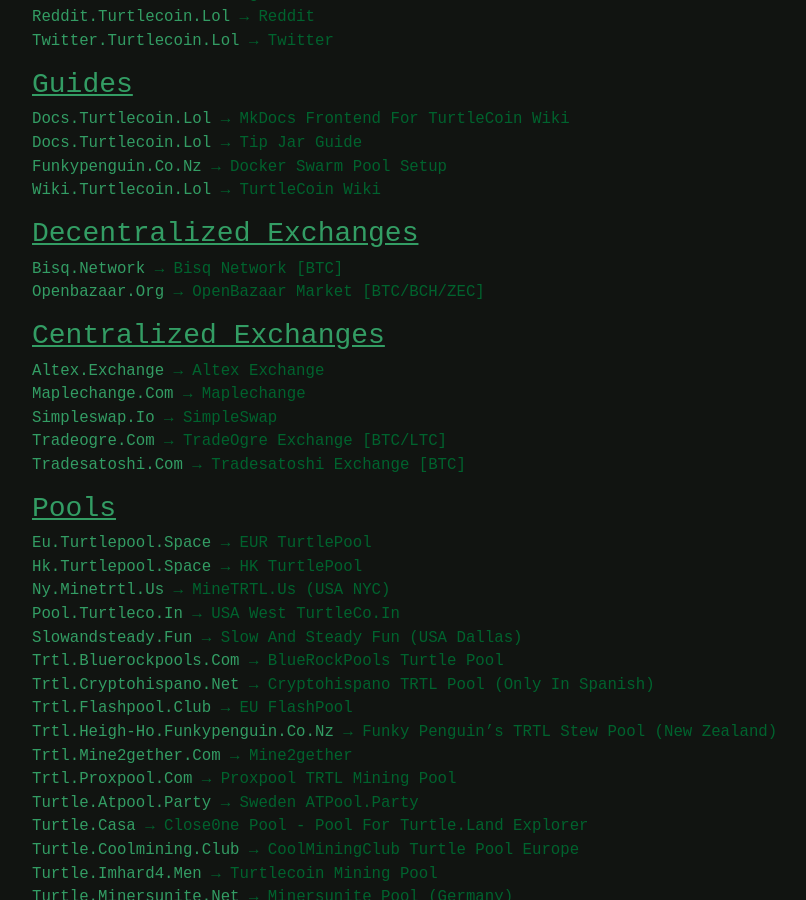
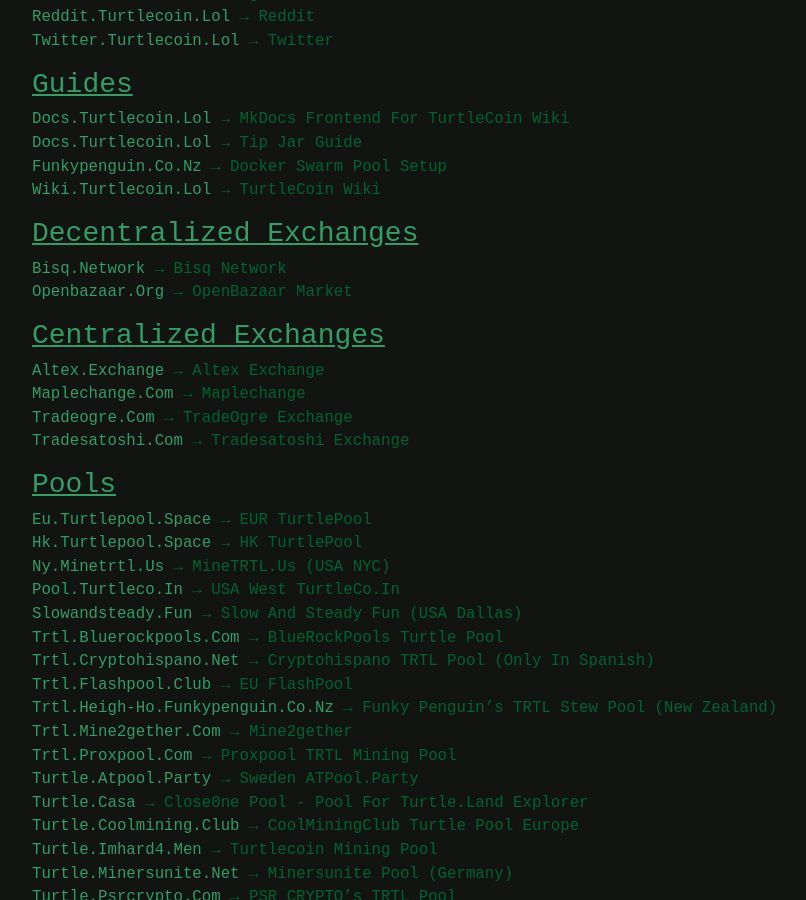
Before and after one commit to zack796/turtleturtle.org, a Jekyll site: the page built from index.md, in a window 1280 px wide and 900 px high, scrolled down 685 px. Shown: the whole window, without its empty margins (53-859 px from the left). Built offline with Jekyll 4.4.1, drawn with Linux system fonts in a browser that asks for light colours.

Commit message:
tradepairs will often be incorrect

```diff
--- a/index.md
+++ b/index.md
@@ -32,15 +32,14 @@
 [wiki.turtlecoin.lol](https://github.com/turtlecoin/turtlecoin/wikis) → TurtleCoin Wiki
 
 ### Decentralized Exchanges
-[bisq.network](https://bisq.network) → Bisq Network [BTC]
-[openbazaar.org](https://openbazaar.org) → OpenBazaar Market [BTC/BCH/ZEC]
+[bisq.network](https://bisq.network) → Bisq Network
+[openbazaar.org](https://openbazaar.org) → OpenBazaar Market
 
 ### Centralized Exchanges
 [altex.exchange](https://altex.exchange/markets&pair=BTC_TRTL) → Altex Exchange
 [maplechange.com](https://maplechange.com) → Maplechange
-[simpleswap.io](https://simpleswap.io) → SimpleSwap
-[tradeogre.com](https://tradeogre.com) → TradeOgre Exchange [BTC/LTC]
-[tradesatoshi.com](https://tradesatoshi.com/Exchange/?market=TRTL_BTC) → Tradesatoshi Exchange [BTC]
+[tradeogre.com](https://tradeogre.com) → TradeOgre Exchange
+[tradesatoshi.com](https://tradesatoshi.com/Exchange/?market=TRTL_BTC) → Tradesatoshi Exchange
 
 ### Pools
 
```
